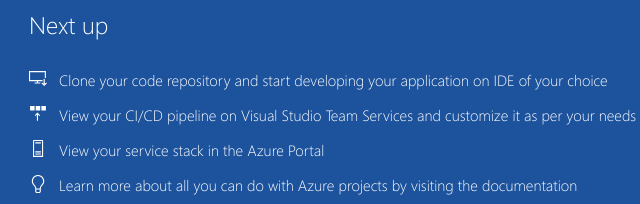
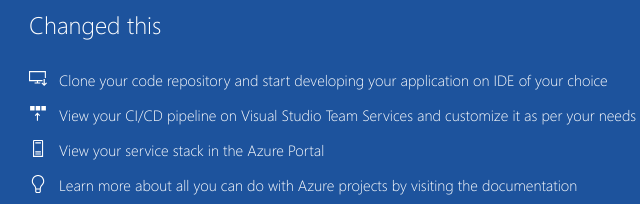
Before and after one commit to thestigwho/module-3, a plain HTML site: page sample-project/index.html in a window 1280 px wide. Shown: the part 590-794 px from the top of the page, 196-836 px from the left. Drawn offline with Linux system fonts and the light colour scheme.

Commit message:
change to index.html

```diff
--- a/sample-project/index.html
+++ b/sample-project/index.html
@@ -22,7 +22,7 @@
                 <div class="description line-1"> Azure DevOps Project has been successfully setup</div>
                 <div class="description line-2"> Your HTML app is up and running on Azure</div>
                 <div class="next-steps-container">
-                    <div class="next-steps-header">Next up</div>
+                    <div class="next-steps-header">Changed this</div>
                     <div class="next-steps-body">
                         <div class="step">
                             <div class="step-icon">
```
